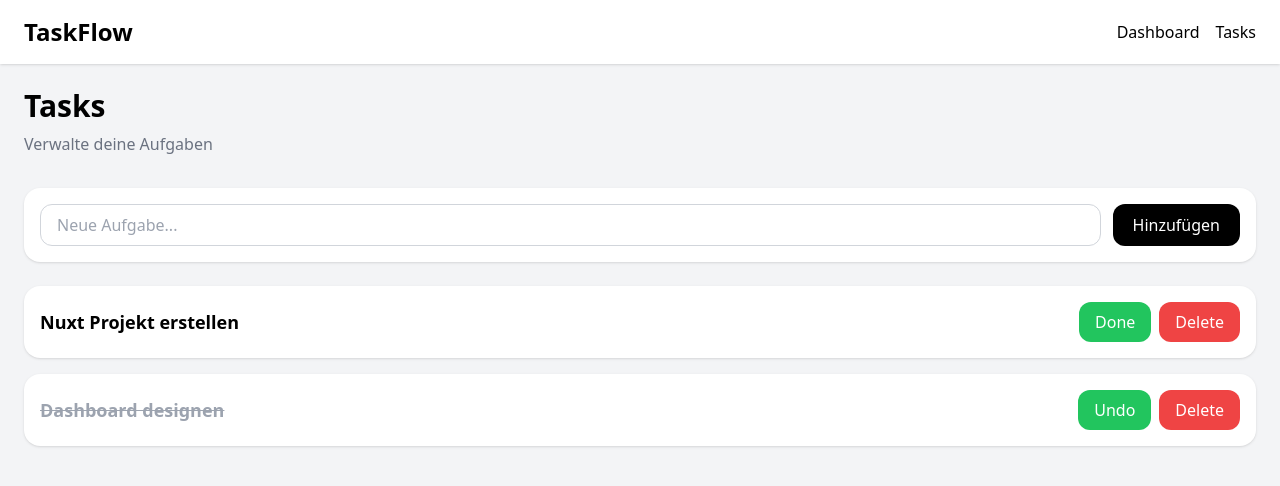
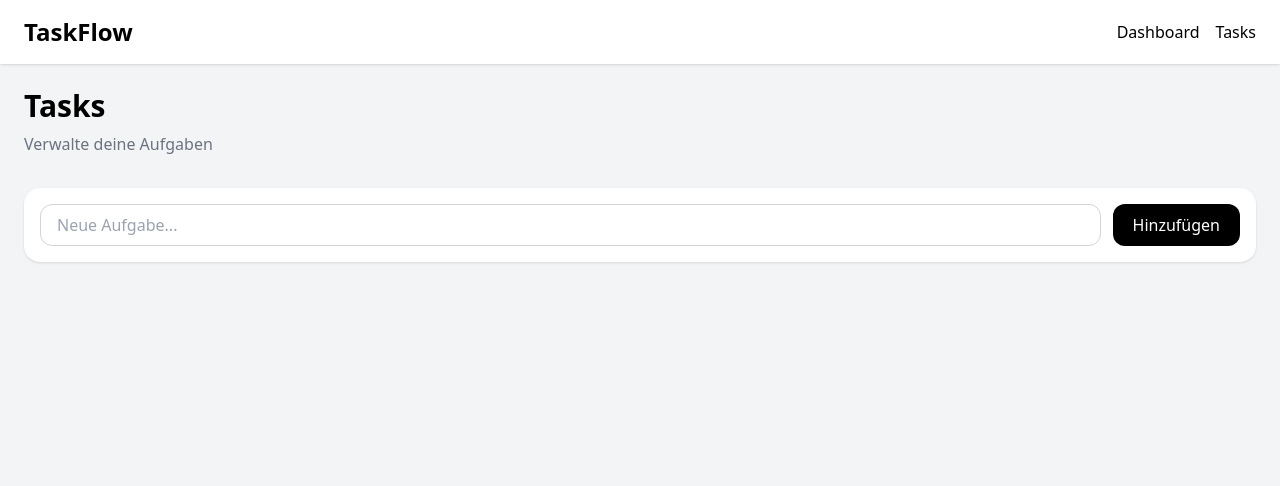
Before and after one commit to IvoGn/taskflow, a Nuxt app: page /tasks in a window 1280 px wide. Shown: the top 486 px of the page. Built offline with nearby package versions, Linux system fonts and the light colour scheme.

Commit message:
feat: implement task management functionality with TaskCard component

```diff
--- /dev/null
+++ b/components/TaskCard.vue
@@ -0,0 +1,44 @@
+<script setup>
+defineProps({
+  task: {
+    type: Object,
+    required: true
+  }
+})
+
+const emit = defineEmits([
+  'toggle',
+  'delete'
+])
+</script>
+
+<template>
+  <div
+    class="bg-white rounded-2xl shadow p-4 flex justify-between items-center"
+  >
+    <div>
+      <h3
+        class="font-semibold text-lg"
+        :class="task.completed ? 'line-through text-gray-400' : ''"
+      >
+        {{ task.title }}
+      </h3>
+    </div>
+
+    <div class="flex gap-2">
+      <button
+        @click="emit('toggle', task.id)"
+        class="bg-green-500 text-white px-4 py-2 rounded-xl"
+      >
+        {{ task.completed ? 'Undo' : 'Done' }}
+      </button>
+
+      <button
+        @click="emit('delete', task.id)"
+        class="bg-red-500 text-white px-4 py-2 rounded-xl"
+      >
+        Delete
+      </button>
+    </div>
+  </div>
+</template>
--- /dev/null
+++ b/composables/useTasks.js
@@ -0,0 +1,56 @@
+export const useTasks = () => {
+  const tasks = useState('tasks', () => [])
+
+  const addTask = (title) => {
+    tasks.value.push({
+      id: Date.now(),
+      title,
+      completed: false
+    })
+
+    saveTasks()
+  }
+
+  const removeTask = (id) => {
+    tasks.value = tasks.value.filter(
+      task => task.id !== id
+    )
+
+    saveTasks()
+  }
+
+  const toggleTask = (id) => {
+    const task = tasks.value.find(
+      task => task.id === id
+    )
+
+    if (task) {
+      task.completed = !task.completed
+    }
+
+    saveTasks()
+  }
+
+  const saveTasks = () => {
+    localStorage.setItem(
+      'tasks',
+      JSON.stringify(tasks.value)
+    )
+  }
+
+  const loadTasks = () => {
+    const storedTasks = localStorage.getItem('tasks')
+
+    if (storedTasks) {
+      tasks.value = JSON.parse(storedTasks)
+    }
+  }
+
+  return {
+    tasks,
+    addTask,
+    removeTask,
+    toggleTask,
+    loadTasks
+  }
+}
--- a/pages/tasks.vue
+++ b/pages/tasks.vue
@@ -1,41 +1,24 @@
 <script setup>
-const tasks = ref([
-  {
-    id: 1,
-    title: 'Nuxt Projekt erstellen',
-    completed: false
-  },
-  {
-    id: 2,
-    title: 'Dashboard designen',
-    completed: true
-  }
-])
-
 const newTask = ref('')
 
-const addTask = () => {
+const {
+  tasks,
+  addTask,
+  removeTask,
+  toggleTask,
+  loadTasks
+} = useTasks()
+
+onMounted(() => {
+  loadTasks()
+})
+
+const handleAddTask = () => {
   if (!newTask.value.trim()) return
 
-  tasks.value.push({
-    id: Date.now(),
-    title: newTask.value,
-    completed: false
-  })
+  addTask(newTask.value)
 
   newTask.value = ''
-}
-
-const removeTask = (id) => {
-  tasks.value = tasks.value.filter(task => task.id !== id)
-}
-
-const toggleTask = (id) => {
-  const task = tasks.value.find(task => task.id === id)
-
-  if (task) {
-    task.completed = !task.completed
-  }
 }
 </script>
 
@@ -63,8 +46,8 @@ const toggleTask = (id) => {
         >
 
         <button
-          @click="addTask"
-          class="bg-black text-white px-5 py-2 rounded-xl hover:bg-gray-800 transition"
+          @click="handleAddTask"
+          class="bg-black text-white px-5 py-2 rounded-xl"
         >
           Hinzufügen
         </button>
@@ -72,36 +55,13 @@ const toggleTask = (id) => {
     </div>
 
     <div class="space-y-4">
-      <div
+      <TaskCard
         v-for="task in tasks"
         :key="task.id"
-        class="bg-white rounded-2xl shadow p-4 flex justify-between items-center"
-      >
-        <div>
-          <h3
-            class="font-semibold text-lg"
-            :class="task.completed ? 'line-through text-gray-400' : ''"
-          >
-            {{ task.title }}
-          </h3>
-        </div>
-
-        <div class="flex gap-2">
-          <button
-            @click="toggleTask(task.id)"
-            class="bg-green-500 text-white px-4 py-2 rounded-xl"
-          >
-            {{ task.completed ? 'Undo' : 'Done' }}
-          </button>
-
-          <button
-            @click="removeTask(task.id)"
-            class="bg-red-500 text-white px-4 py-2 rounded-xl"
-          >
-            Delete
-          </button>
-        </div>
-      </div>
+        :task="task"
+        @toggle="toggleTask"
+        @delete="removeTask"
+      />
     </div>
   </div>
 </template>
```
